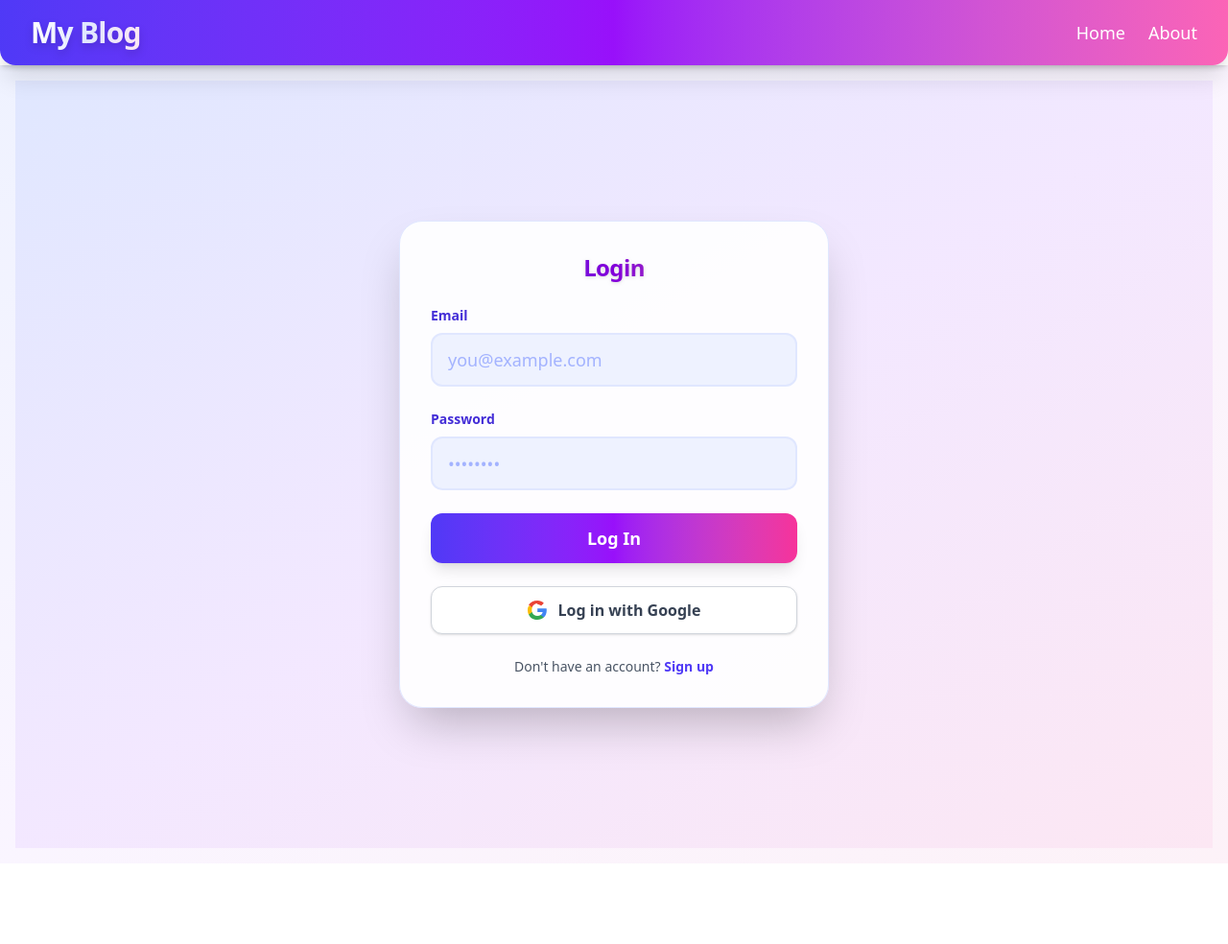
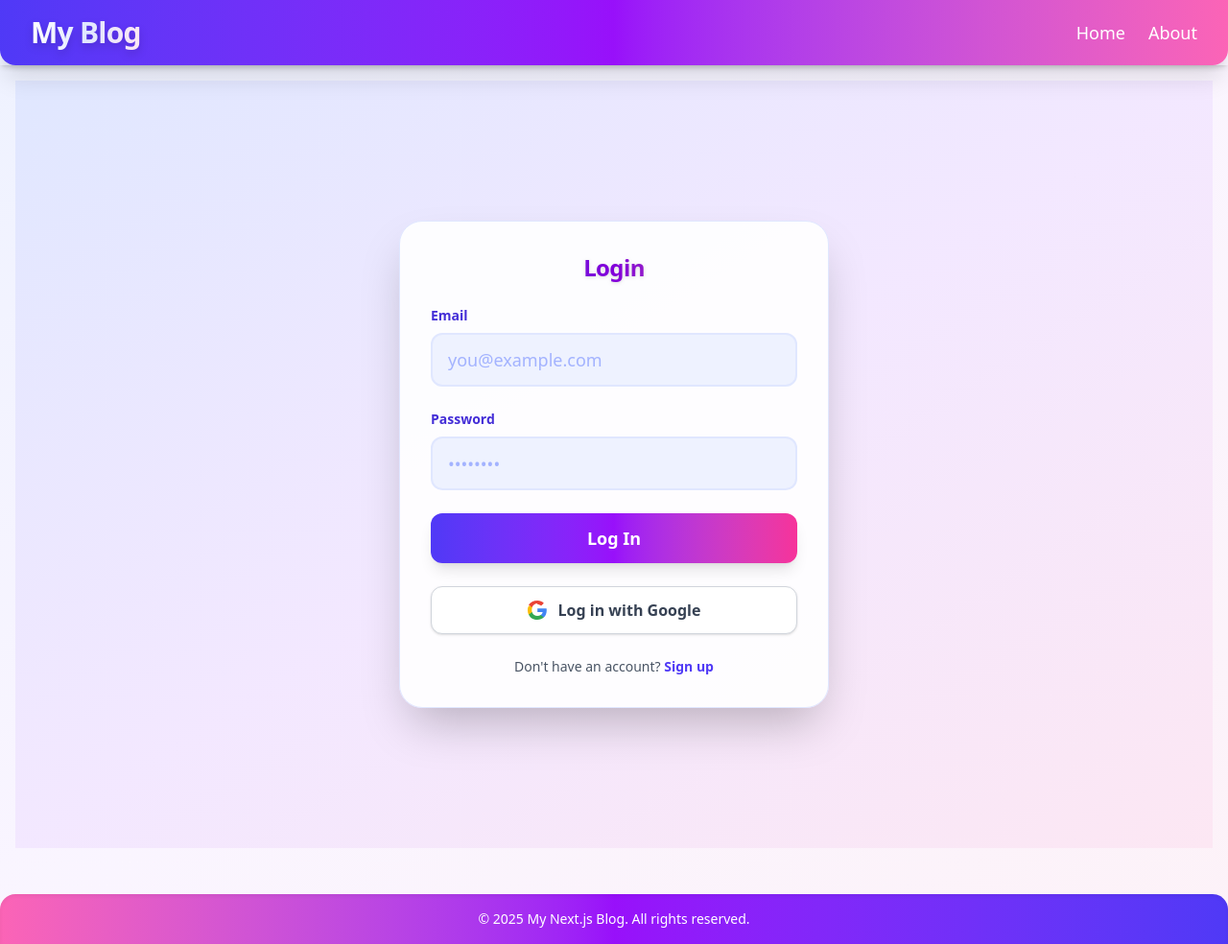
Before and after one commit to hammad-se-dev/Blog-App, a Next.js app: page /login in a window 1280 px wide. Shown: the whole page at 96% size. Before the commit the page ends 900 px from the top, so only its background shows below. Built offline with nearby package versions, Linux system fonts and the light colour scheme; no server answers.

Commit message:
footer added in main

```diff
--- a/src/app/layout.jsx
+++ b/src/app/layout.jsx
@@ -1,6 +1,7 @@
 import Link from 'next/link';
 import './globals.css';
 import Navbar from './components/Navbar'
+import Footer from './components/Footer';
 import ReactQueryProvider from './components/ReactQueryProvider';
 
 export const metadata = {
@@ -13,12 +14,13 @@ export default function RootLayout({ children }) {
     <html lang="en">
       <body className="min-h-screen bg-gradient-to-br from-indigo-50 via-purple-50 to-pink-50">
         <ReactQueryProvider>
-          <div className="sticky top-0 z-50 bg-white shadow-md">
+          <div className="sticky top-0 z-50 shadow-md">
             <Navbar />
           </div>
           <main className="container mx-auto p-4">
             {children}
           </main>
+          <Footer />
         </ReactQueryProvider>
       </body>
     </html>
```
